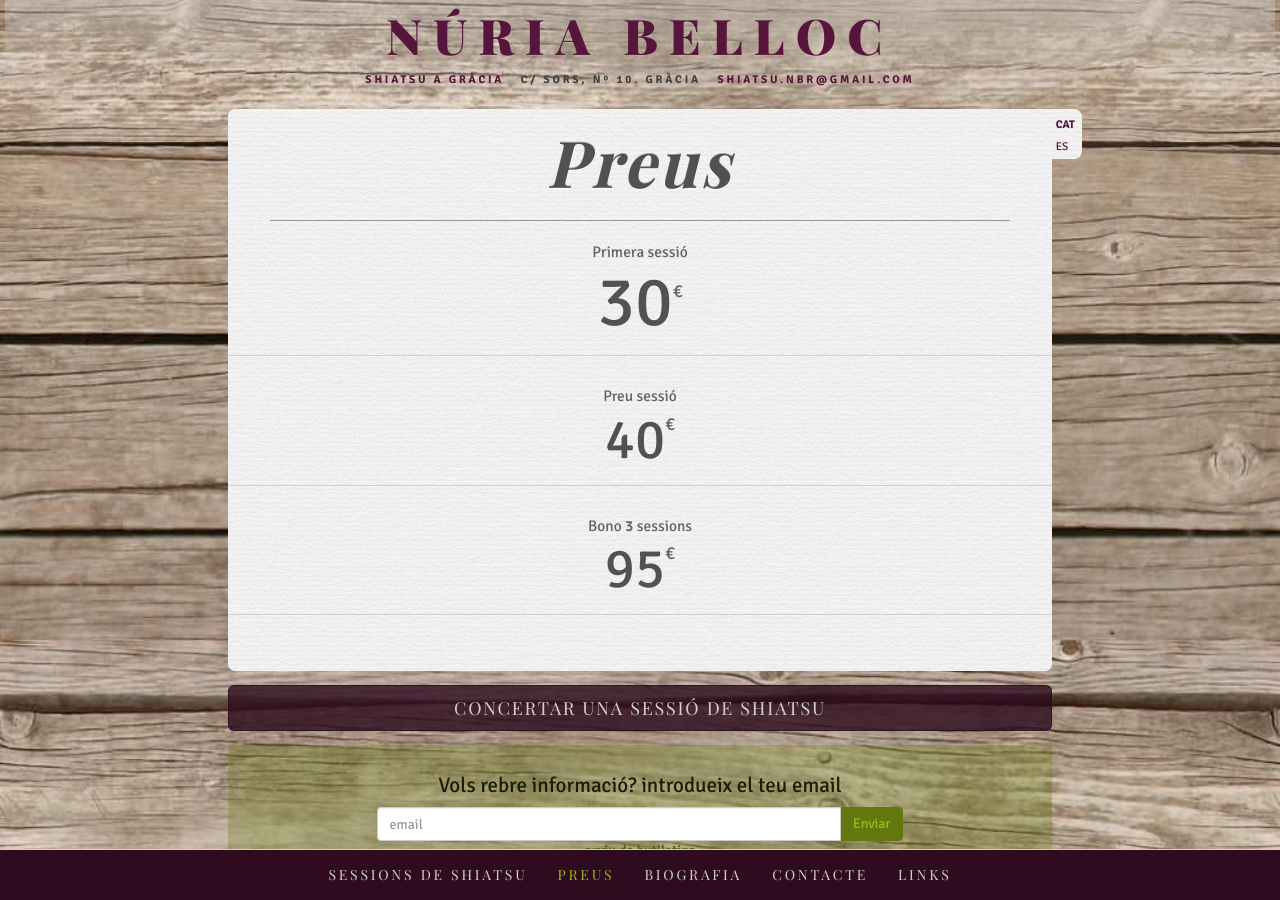
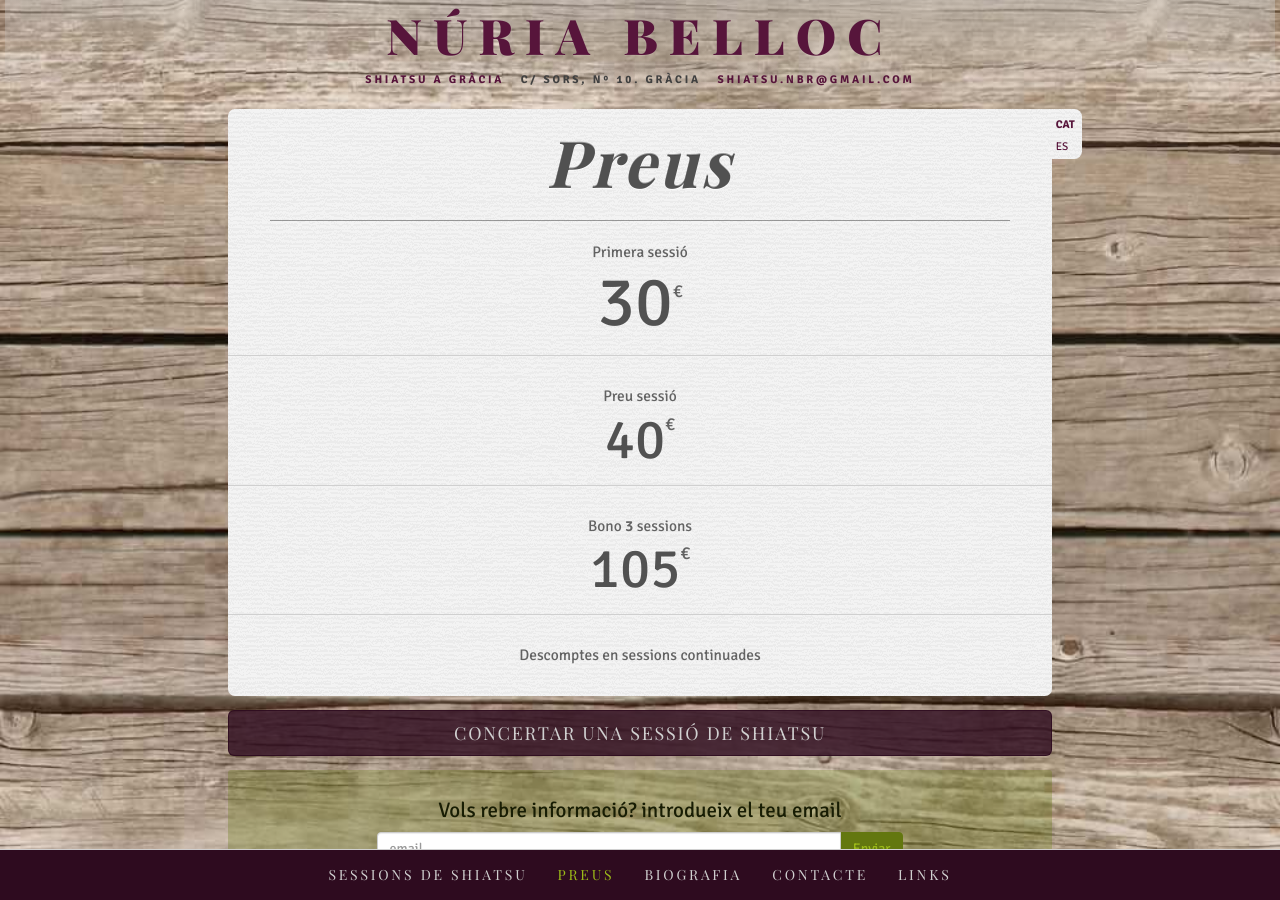
Before and after one commit to agustibr/shiatsu.nuriabelloc.com, a Jekyll site: the page built from cat/2-preus.md, in a window 1280 px wide and 900 px high. Built offline with Jekyll 4.4.1, drawn with Linux system fonts in a browser that asks for light colours; some web fonts are replaced.

Commit message:
Update 2-preus.md

```diff
--- a/cat/2-preus.md
+++ b/cat/2-preus.md
@@ -20,6 +20,8 @@ Preu sessió
 
 Bono **3** sessions
 
-#### 95
+#### 105
 
 ---
+
+Descomptes en sessions continuades
```
